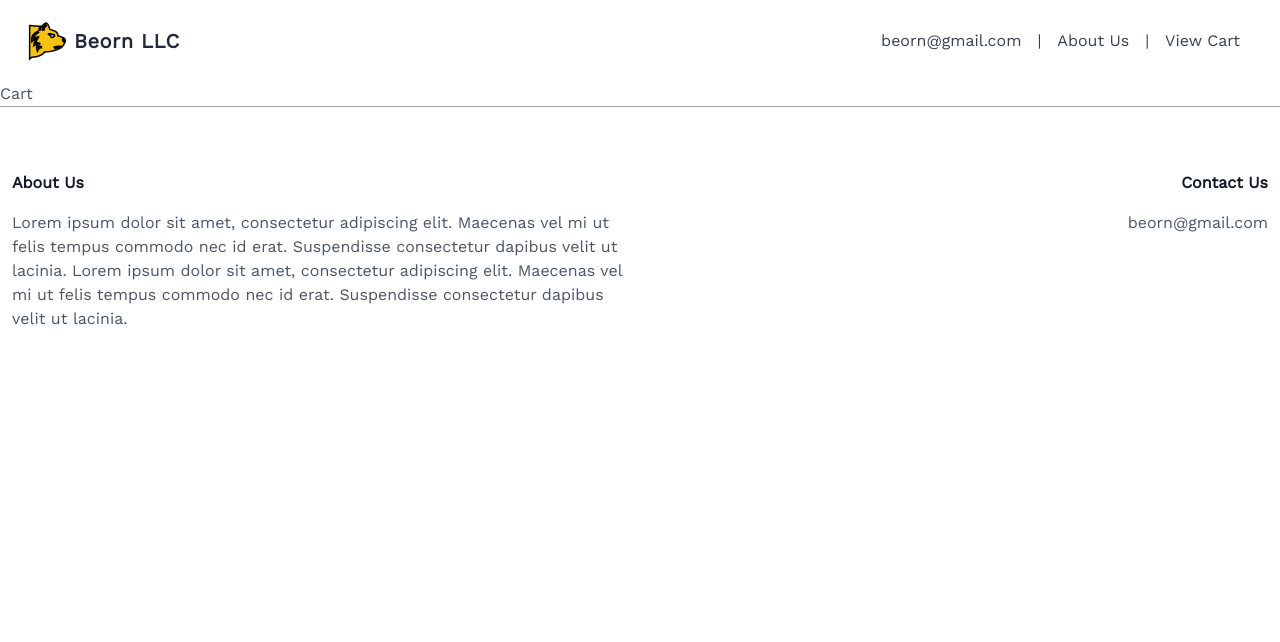
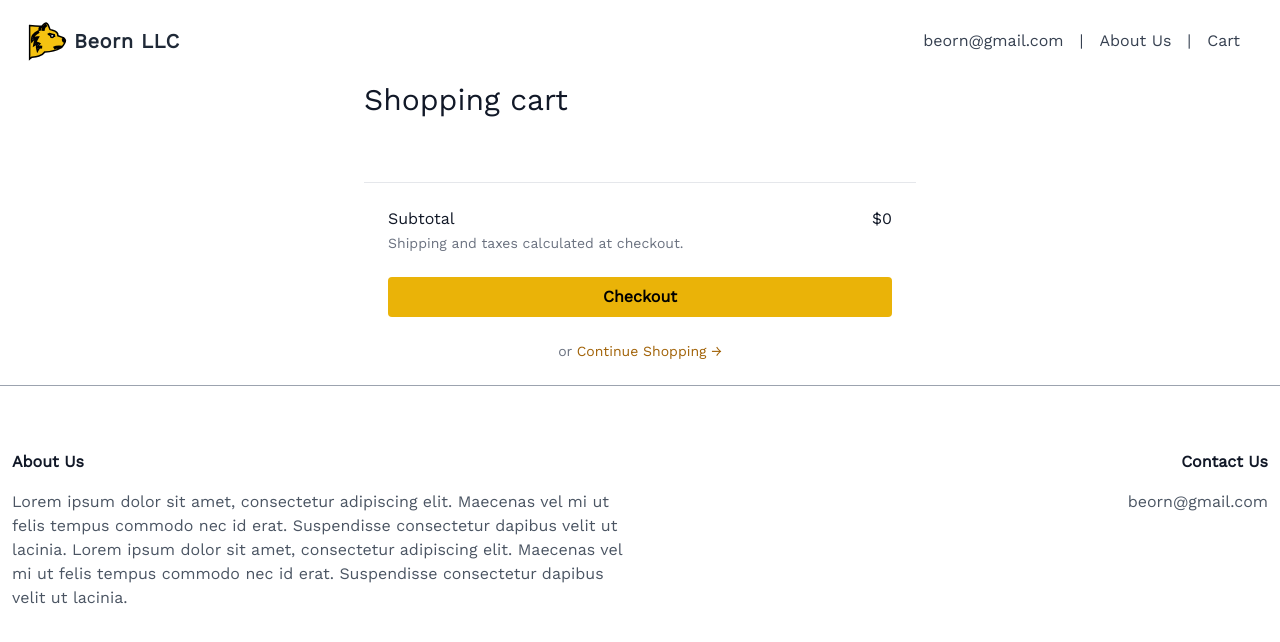
Before and after one commit to caleb-mcneil/beorn, a SvelteKit app: page /cart in a window 1280 px wide. Shown: the top 642 px of the page. Built offline with nearby package versions, Linux system fonts and the light colour scheme.

Commit message:
update shopping cart

```diff
--- a/src/lib/products.ts
+++ b/src/lib/products.ts
@@ -72,7 +72,7 @@ const productsData: ProductData[] = [
       ["Compatible Mountings", "Sony E"],
       ["Camera Lens Description", "70 mm"],
     ]),
-    price: "$1,400.99",
+    price: "$1400.99",
     stripe_link: "https://buy.stripe.com/test_4gwaET12p1nZ6kM5kk",
   },
   {
--- a/src/routes/+layout.svelte
+++ b/src/routes/+layout.svelte
@@ -67,7 +67,7 @@
                     <li>
                         <a
                             class="inline-block no-underline hover:text-black hover:underline py-2 px-4"
-                            href="/cart">View Cart</a
+                            href="/cart">Cart</a
                         >
                     </li>
                 </ul>
--- a/src/routes/cart/+page.svelte
+++ b/src/routes/cart/+page.svelte
@@ -1,31 +1,112 @@
 <script lang="ts">
-    // function printCart() {
-    //     console.log(localStorage)
-    // }
+    import { Product, products } from "$lib/products";
 
-    function loadLocalStorage() {
-        // let cart = new Map();
-        // for (let i = 0; i < localStorage.length; i++) {
-        //     let key = localStorage.key(i);
-        //     cart.set(key, localStorage.getItem(key))
-        // }
-        // return cart;
-        if (localStorage != null) {
-            return Object.entries(localStorage);
-        }
-        else {
-            return [];
+    function getProduct(slug: string) {
+        for (let i = 0; i < products.length; i++) {
+            if (products[i].slug == slug) {
+                return products[i];
+            }
         }
     }
+
+    let cart = new Map<Product, number>();
+    let subtotal = Number(0);
+
+    function loadCart() {
+        cart = new Map();
+        if (typeof localStorage !== "undefined") {
+            for (let i = 0; i < localStorage.length; i++) {
+                let slug = localStorage.key(i);
+                if (slug !== null) {
+                    let product = getProduct(slug);
+                    if (product) {
+                        cart.set(product, Number(localStorage.getItem(slug)))
+                    }
+                }
+            }
+        }
+        calculateSubtotal()
+    }
+
+    function calculateSubtotal() {
+        subtotal = 0;
+        for (let [product, quantity] of cart.entries()) {
+            let price = Number(product.price.substring(1));
+            subtotal += price * quantity;
+        };
+        subtotal = Number(subtotal.toFixed(2))
+        console.log(subtotal)
+    }
+
+    function removeFromCart(slug: string) {
+        localStorage.removeItem(slug)
+        loadCart()
+    }
+
+    loadCart()
+
 </script>
 
-<section>
-    <h1>
-        Cart
-    </h1>
-    {#each loadLocalStorage() as [key, value]}
-        <p>
-            {key}{value}
-        </p>
-    {/each}
+<section class= "mx-auto px-6" style="max-width:600px">
+    <h1 class="text-3xl font-large text-gray-900" id="slide-over-title">Shopping cart</h1>
+
+    <div class="my-8">
+        <div class="flow-root">
+          <ul class="-my-6 divide-y divide-gray-200">
+            {#each [...cart] as [product, value]}
+                <li class="flex py-6">
+                    <div class="h-24 w-24 flex-shrink-0 overflow-hidden rounded-md border border-gray-200">
+                        <a href="/products/{product.slug}">
+                            <img src={product.image} alt="product" class="h-full w-full object-cover object-center aspect-square">
+                        </a>
+                    </div>
+
+                    <div class="ml-4 flex flex-1 flex-col">
+                    <div>
+                        <div class="flex justify-between text-base font-medium text-gray-900">
+                        <h3>
+                            <a href="/products/{product.slug}">{product.title}</a>
+                        </h3>
+                        <p class="ml-4">{product.price}</p>
+                        </div>
+                    </div>
+                    <div class="flex flex-1 items-end justify-between text-sm">
+                        <p class="text-gray-500">Qty {value}</p>
+
+                        <div class="flex">
+                        <button on:click={() => removeFromCart(product.slug)} type="button" class="font-medium text-indigo-600 hover:text-indigo-500">Remove</button>
+                        </div>
+                    </div>
+                    </div>
+                </li>
+            {/each}
+          </ul>
+        </div>
+      </div>
+
+
+
+      <div class="border-t border-gray-200 px-4 py-6 sm:px-6">
+        <div class="flex justify-between text-base font-medium text-gray-900">
+          <p>Subtotal</p>
+          <p>${subtotal}</p>
+        </div>
+        <p class="mt-0.5 text-sm text-gray-500">Shipping and taxes calculated at checkout.</p>
+        <div class="mt-6">
+          <a href="/cart" class="flex items-center justify-center bg-yellow-500 hover:bg-yellow-700 text-black font-bold py-2 px-4 rounded text-center">Checkout</a>
+        </div>
+        <div class="mt-6 flex justify-center text-center text-sm text-gray-500">
+          <p>
+            or
+            <a href="/#products" class="font-medium text-yellow-700 hover:text-yellow-500">
+              Continue Shopping
+              <span aria-hidden="true"> &rarr;</span>
+            </a>
+          </p>
+        </div>
+
+
+
+
+
 </section>
--- a/src/routes/products/[slug]/ProductDetails.svelte
+++ b/src/routes/products/[slug]/ProductDetails.svelte
@@ -3,7 +3,8 @@
 
     export let product: Product;
 
-    function onAddToCart(slug: string) {
+    function onAddToCart(slug: string, title: string) {
+        alert(title + " was added to cart");
         if (slug in localStorage) {
             let prev = Number(localStorage.getItem(slug))
             localStorage.setItem(slug, String(prev + 1))
@@ -31,7 +32,7 @@
                 class="bg-yellow-500 hover:bg-yellow-700 text-black font-bold py-2 px-4 rounded text-center">
                     Buy Now
                 </a>
-                <button on:click={() => onAddToCart(product.slug)} class="bg-yellow-500 hover:bg-yellow-700 text-black font-bold py-2 px-4 rounded text-center">
+                <button on:click={() => onAddToCart(product.slug, product.title)} class="bg-yellow-500 hover:bg-yellow-700 text-black font-bold py-2 px-4 rounded text-center">
                     Add to Cart
                 </button>
             </div>
```
